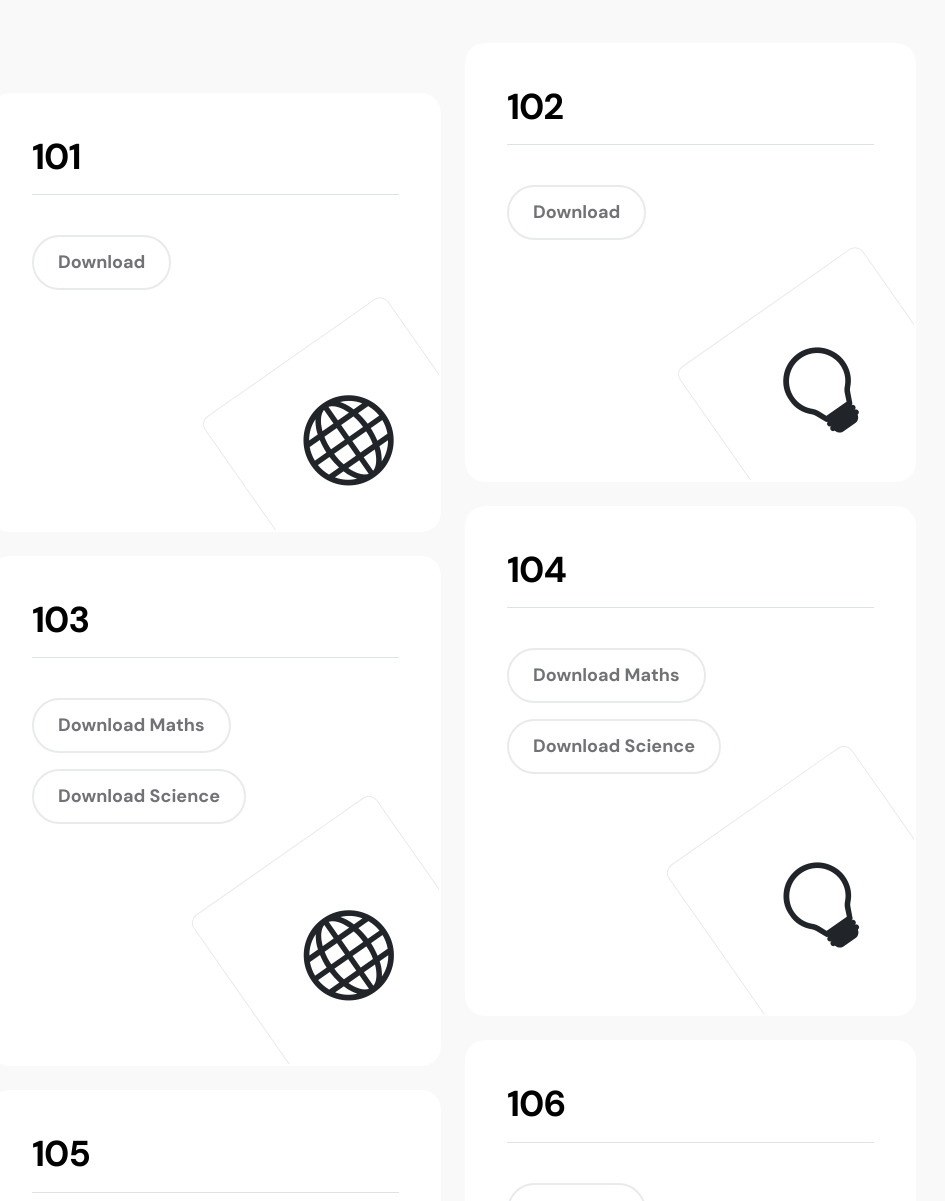
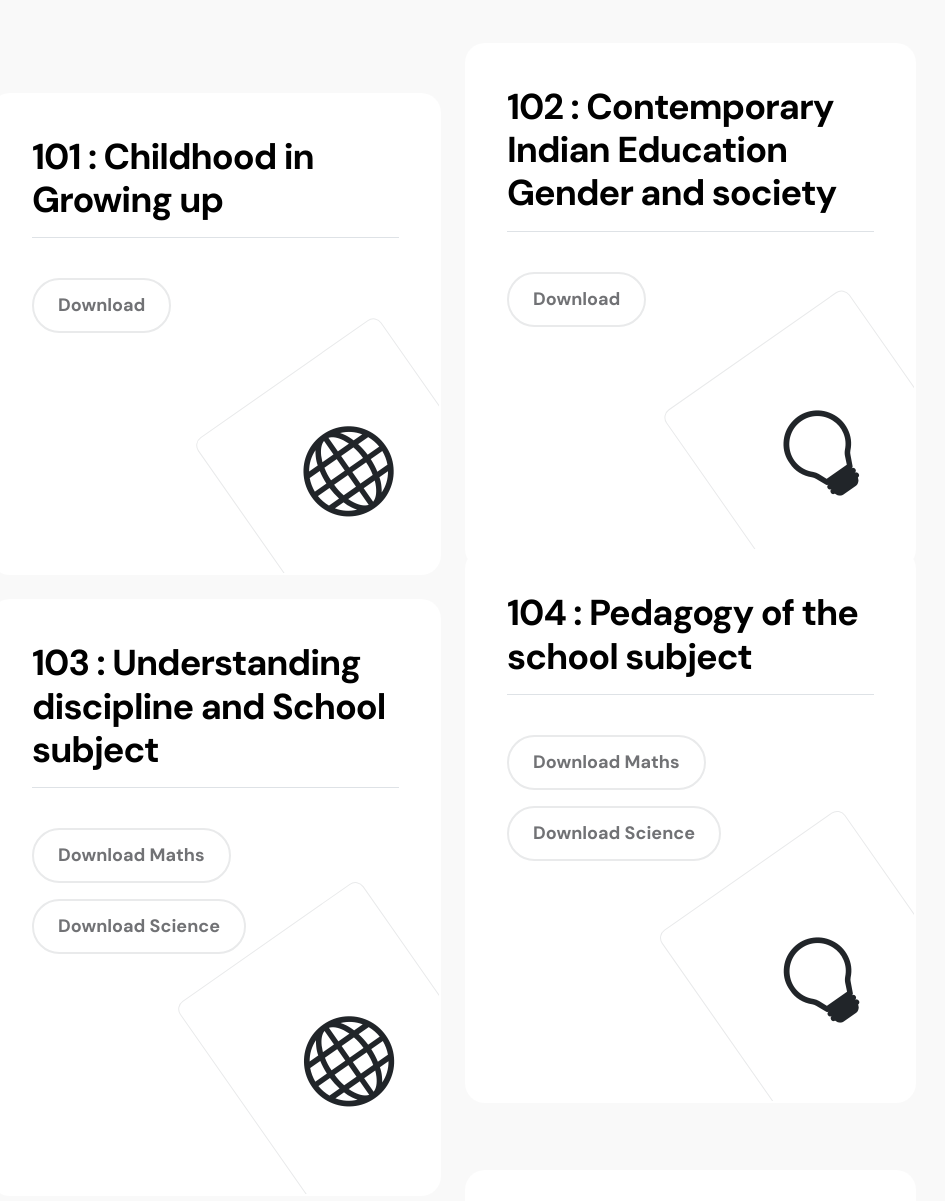
Before and after one commit to Mayur-Handore/Portpolio, a plain HTML site: page index.html in a window 1280 px wide. Shown: the part 1618-2819 px from the top of the page, without its empty margins (187-1132 px from the left). Drawn offline with Linux system fonts and the light colour scheme.

Commit message:
Update index.html

```diff
--- a/index.html
+++ b/index.html
@@ -245,7 +245,7 @@ https://templatemo.com/tm-578-first-portfolio
                                 <div class="col-lg-6 col-12">
                                     <div class="services-thumb">
                                         <div class="d-flex flex-wrap align-items-center border-bottom mb-4 pb-3">
-                                            <h3 class="mb-0">101</h3>
+                                            <h3 class="mb-0">101 : Childhood in Growing up </h3>
                                         </div>
 
                                         <!-- <p>You may want to explore Too CSS for great collection of free HTML CSS templates.</p> -->
@@ -261,7 +261,7 @@ https://templatemo.com/tm-578-first-portfolio
                                 <div class="col-lg-6 col-12">
                                     <div class="services-thumb services-thumb-up">
                                         <div class="d-flex flex-wrap align-items-center border-bottom mb-4 pb-3">
-                                            <h3 class="mb-0">102</h3>
+                                            <h3 class="mb-0">102 : Contemporary Indian Education Gender and society</h3>
                                         </div>
 
                                         <!-- <p>You can explore more CSS templates on TemplateMo website by browsing through different tags.</p> -->
@@ -277,7 +277,7 @@ https://templatemo.com/tm-578-first-portfolio
                                 <div class="col-lg-6 col-12">
                                     <div class="services-thumb">
                                         <div class="d-flex flex-wrap align-items-center border-bottom mb-4 pb-3">
-                                            <h3 class="mb-0">103</h3>
+                                            <h3 class="mb-0">103 : Understanding discipline and School subject</h3>
                                         </div>
 
                                         <!-- <p>If you need a customized ecommerce website for your business, feel free to discuss with me.</p> -->
@@ -294,7 +294,7 @@ https://templatemo.com/tm-578-first-portfolio
                                 <div class="col-lg-6 col-12">
                                     <div class="services-thumb services-thumb-up">
                                         <div class="d-flex flex-wrap align-items-center border-bottom mb-4 pb-3">
-                                            <h3 class="mb-0">104</h3>
+                                            <h3 class="mb-0">104 : Pedagogy of the school subject</h3>
                                         </div>
 
                                         <!-- <p>To list your website first on any search engine, we will work together. First Portfolio is one-page CSS Template for free download.</p> -->
@@ -311,7 +311,9 @@ https://templatemo.com/tm-578-first-portfolio
                                 <div class="col-lg-6 col-12">
                                     <div class="services-thumb">
                                         <div class="d-flex flex-wrap align-items-center border-bottom mb-4 pb-3">
-                                            <h3 class="mb-0">105</h3>
+                                            <h3 class="mb-0">105 : Teaching Competency.
+                                                A (Micro Teaching, Integration and Stimulation lesson).
+                                                B (Digital Teaching Skill).</h3>
                                         </div>
 
                                         <!-- <p>If you need a customized ecommerce website for your business, feel free to discuss with me.</p> -->
@@ -327,7 +329,7 @@ https://templatemo.com/tm-578-first-portfolio
                                 <div class="col-lg-6 col-12">
                                     <div class="services-thumb services-thumb-up">
                                         <div class="d-flex flex-wrap align-items-center border-bottom mb-4 pb-3">
-                                            <h3 class="mb-0">106</h3>
+                                            <h3 class="mb-0">106 : Teaching and Evaluation Reading and Reflecting on texts</h3>
                                         </div>
 
                                         <!-- <p>To list your website first on any search engine, we will work together. First Portfolio is one-page CSS Template for free download.</p> -->
@@ -343,7 +345,7 @@ https://templatemo.com/tm-578-first-portfolio
                                 <div class="col-lg-6 col-12">
                                     <div class="services-thumb">
                                         <div class="d-flex flex-wrap align-items-center border-bottom mb-4 pb-3">
-                                            <h3 class="mb-0">107</h3>
+                                            <h3 class="mb-0">107 : Yoga Education & Health and Wellness Education</h3>
                                         </div>
 
                                         <!-- <p>If you need a customized ecommerce website for your business, feel free to discuss with me.</p> -->
@@ -359,7 +361,7 @@ https://templatemo.com/tm-578-first-portfolio
                                 <div class="col-lg-6 col-12">
                                     <div class="services-thumb services-thumb-up">
                                         <div class="d-flex flex-wrap align-items-center border-bottom mb-4 pb-3">
-                                            <h3 class="mb-0">108</h3>
+                                            <h3 class="mb-0">108 : Understanding of self & Portfolio development</h3>
                                         </div>
 
                                         <!-- <p>To list your website first on any search engine, we will work together. First Portfolio is one-page CSS Template for free download.</p> -->
@@ -699,4 +701,5 @@ https://templatemo.com/tm-578-first-portfolio
         <script src="js/custom.js"></script>
 
     </body>
+
 </html>
```
